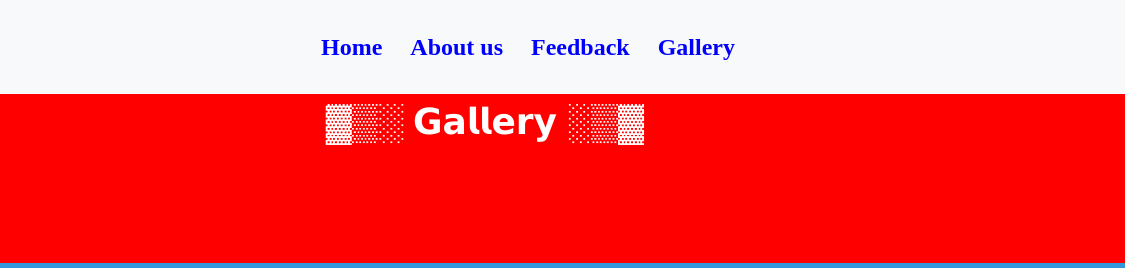
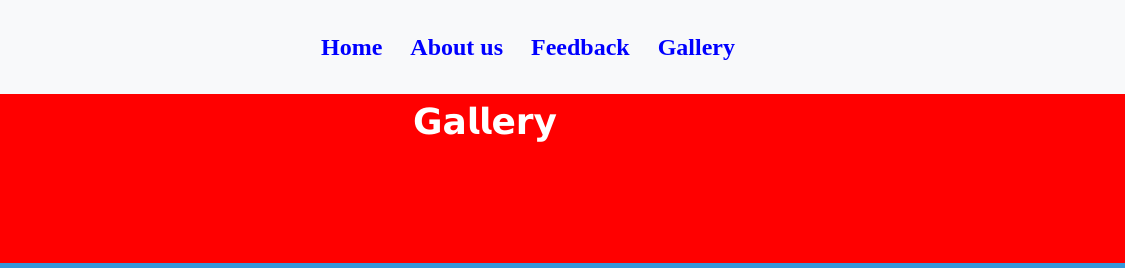
Before and after one commit to shadow2220/shreeumiyaji.com, a plain HTML site: page car.html in a window 1280 px wide. Shown: the top 268 px of the page, 155-1280 px from the left. Drawn offline with nearby package versions, Linux system fonts and the light colour scheme.

Commit message:
Update car.html

```diff
--- a/car.html
+++ b/car.html
@@ -45,7 +45,7 @@
             <div class="row">
                 <div class="col-12 text-center">
                     <div class="hero-content">
-                        <h1>▓▒░ 𝗚𝗮𝗹𝗹𝗲𝗿𝘆 ░▒▓</h1>
+                        <h1> 𝗚𝗮𝗹𝗹𝗲𝗿𝘆 </h1>
                     </div>
                 </div>
             </div>
```
